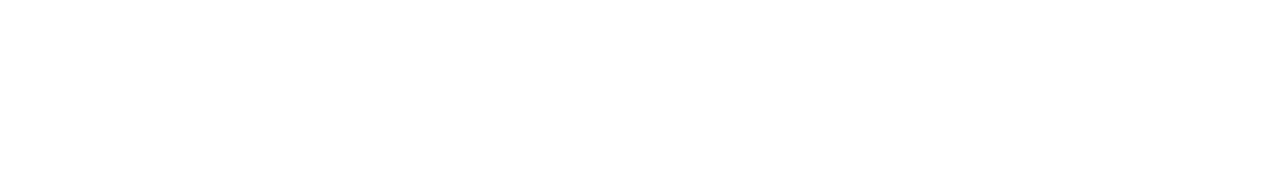
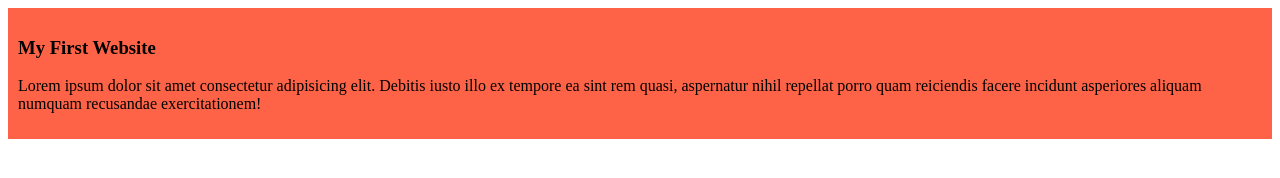
Before and after one commit to Anjuman-ara2828/my-simple-websitee, a plain HTML site: page index.html in a window 1280 px wide. Drawn offline with Linux system fonts and the light colour scheme.

Commit message:
added first blog

```diff
--- a/index.html
+++ b/index.html
@@ -4,8 +4,12 @@
     <meta charset="UTF-8">
     <meta name="viewport" content="width=device-width, initial-scale=1.0">
     <title>My Simple Website</title>
+    <link rel="stylesheet" href="styles/blog.css">
 </head>
 <body>
-
+   <div>
+    <h3>My First Website</h3>
+    <p>Lorem ipsum dolor sit amet consectetur adipisicing elit. Debitis iusto illo ex tempore ea sint rem quasi, aspernatur nihil repellat porro quam reiciendis facere incidunt asperiores aliquam numquam recusandae exercitationem!</p>
+   </div>
 </body>
 </html>
--- /dev/null
+++ b/styles/blog.css
@@ -0,0 +1,4 @@
+div{
+  background-color: tomato;
+  padding: 10px;
+}
```
